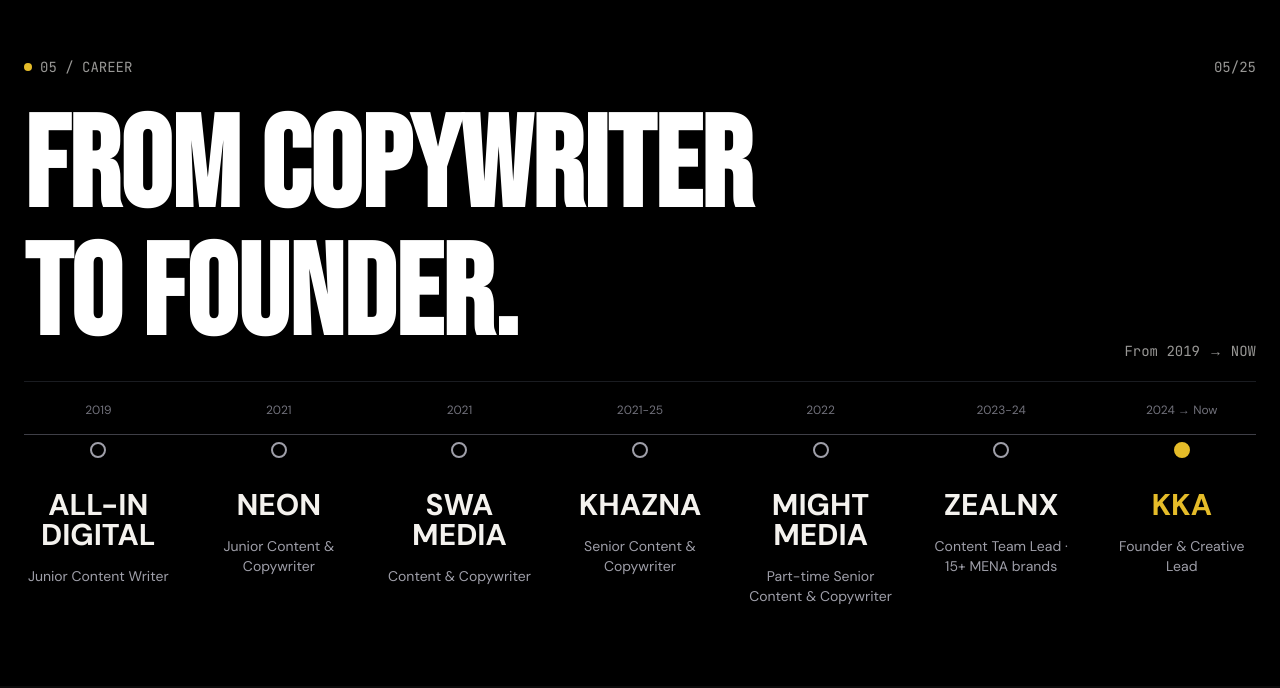
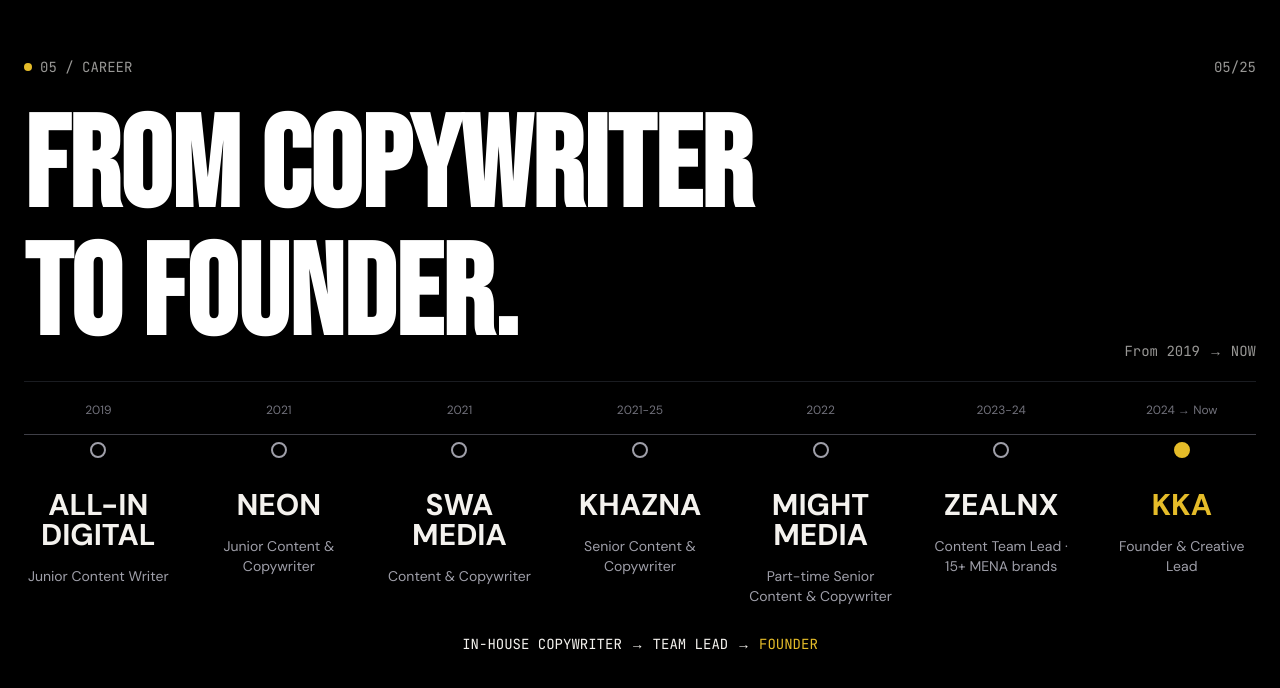
Before and after one commit to ahmedadham246-design/my-profile, a Next.js app: page / in a window 1280 px wide. Shown: the part 4062-4750 px from the top of the page. Built offline with nearby package versions, Linux system fonts and the light colour scheme.

Commit message:
feat: add career progression summary footer to Career layout

```diff
--- a/app/layouts/Career.tsx
+++ b/app/layouts/Career.tsx
@@ -95,6 +95,11 @@ const Career = () => {
           </div>
         </div>
       </div>
+
+      <p className="text-center font-jet-brains-mono text-sm">
+        IN-HOUSE COPYWRITER → TEAM LEAD →{" "}
+        <span className="text-primary">FOUNDER</span>
+      </p>
     </section>
   );
 };
```
